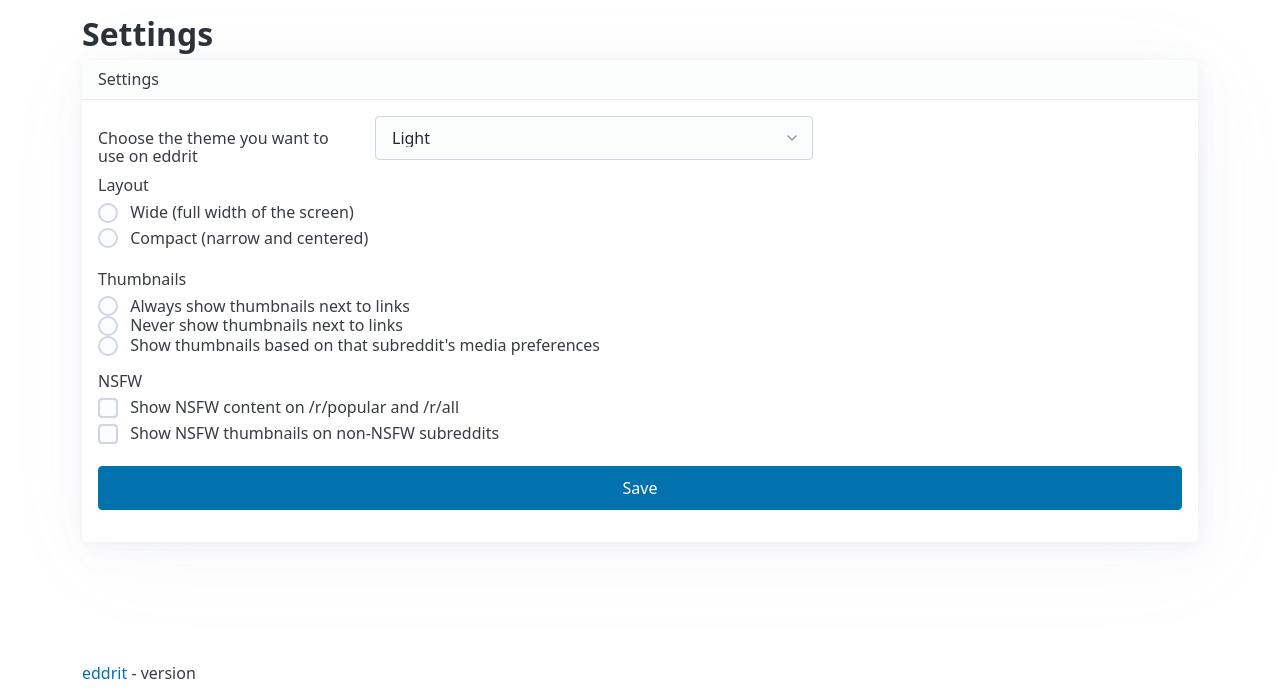
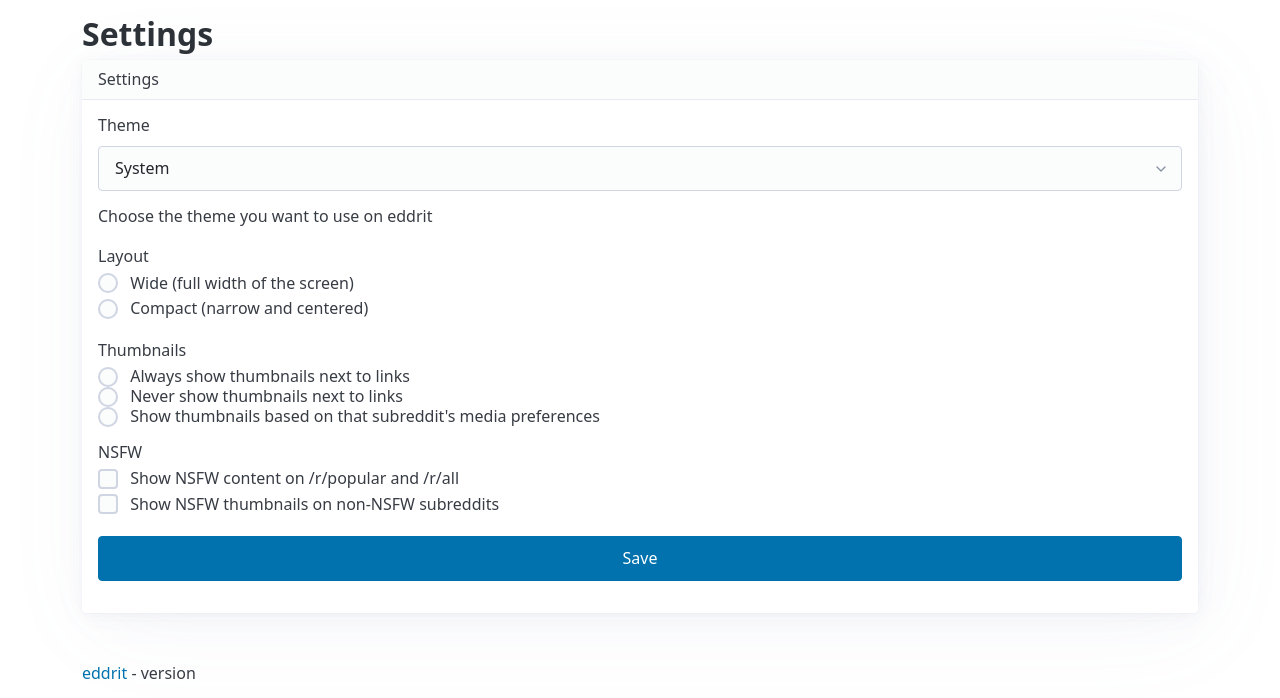
Before and after one commit to corenting/eddrit, a Python web app: template templates/settings.html in a window 1280 px wide. Shown: the part 102-800 px from the top of the page. Run offline with Jinja, Linux system fonts and the light colour scheme; the template is opened without the code that fills it, so the values that code supplies are empty.

Commit message:
fix: use cookies to handle theme

```diff
--- a/eddrit/models/settings.py
+++ b/eddrit/models/settings.py
@@ -12,6 +12,11 @@ class LayoutMode(Enum):
     WIDE = "wide"
     COMPACT = "compact"
 
+class Theme(Enum):
+    SYSTEM = "" # unset
+    LIGHT = "light"
+    DARK = "dark"
+
 
 @dataclass
 class Settings:
@@ -19,3 +24,4 @@ class Settings:
     thumbnails: ThumbnailsMode
     nsfw_popular_all: bool
     nsfw_thumbnails: bool
+    theme: Theme
--- a/eddrit/routes/common/context.py
+++ b/eddrit/routes/common/context.py
@@ -6,7 +6,7 @@ from urllib.parse import urlparse
 from starlette.requests import Request
 
 from eddrit import models
-from eddrit.models.settings import LayoutMode, ThumbnailsMode
+from eddrit.models.settings import LayoutMode, Theme, ThumbnailsMode
 from eddrit.routes.common.cookies import get_bool_setting_value_from_cookie
 
 EnumTypeVar = TypeVar("EnumTypeVar", bound=Enum)
@@ -51,6 +51,9 @@ def get_templates_common_context(
         ThumbnailsMode,
         ThumbnailsMode.SUBREDDIT_PREFERENCE,
     )
+    theme = _get_setting_with_default_fallback(
+        cookies_source, "theme", Theme, Theme.SYSTEM
+    )
 
     settings = models.Settings(
         layout=layout,
@@ -61,6 +64,7 @@ def get_templates_common_context(
         nsfw_thumbnails=get_bool_setting_value_from_cookie(
             "nsfw_thumbnails", cookies_source
         ),
+        theme=theme,
     )
 
     return {
--- a/eddrit/routes/pages/settings.py
+++ b/eddrit/routes/pages/settings.py
@@ -25,7 +25,7 @@ async def settings_submit(request: Request) -> Response:
         # and we can set directly
         if setting_value in ["on", "off"]:
             value_to_save = "1" if setting_value == "on" else "0"
-        # Else it's a radio, save value directly
+        # Else it's a radio, save value directly (with lower for theme)
         else:
             value_to_save = str(setting_value)
 
--- a/static/js/theme.js
+++ /dev/null
@@ -1,63 +0,0 @@
-const THEME_SYSTEM = "system";
-const THEME_LIGHT = "light";
-const THEME_DARK = "dark";
-
-const DARK_MODE_MEDIA_QUERY = window.matchMedia("(prefers-color-scheme: dark)");
-const THEME_LOCAL_STORAGE_KEY = "theme";
-
-function setTheme(theme) {
-	window.localStorage.setItem(THEME_LOCAL_STORAGE_KEY, theme);
-
-	// If not system theme, set theme directly
-	if (theme !== THEME_SYSTEM) {
-		document.getElementsByTagName("html")[0].setAttribute("data-theme", theme);
-	}
-	// Else, set the theme corresponding to matching dark mode media query
-	else {
-		document
-			.getElementsByTagName("html")[0]
-			.setAttribute(
-				"data-theme",
-				DARK_MODE_MEDIA_QUERY.matches ? THEME_DARK : THEME_LIGHT,
-			);
-	}
-}
-
-function getActiveTheme() {
-	// Check user preference first
-	const userTheme = window.localStorage.getItem(THEME_LOCAL_STORAGE_KEY);
-	if (userTheme) {
-		return userTheme;
-	}
-
-	// Else check media query theme
-	return DARK_MODE_MEDIA_QUERY.matches ? THEME_DARK : THEME_LIGHT;
-}
-
-function setupSettingsPage() {
-	const selectElement = document.getElementById("settings-theme-select");
-
-	// If no element, we are not on the settings page
-	if (selectElement == null) {
-		return;
-	}
-
-	// Set correct value in select
-	const currentTheme = getActiveTheme();
-	selectElement.value =
-		currentTheme[0].toUpperCase() + currentTheme.substring(1);
-
-	// Add listener for theme change
-	selectElement.addEventListener("change", () => {
-		let selectedTheme = selectElement.value.toLowerCase();
-		// handle system theme choice
-		if (selectedTheme === "") {
-			selectedTheme = THEME_SYSTEM;
-		}
-		setTheme(selectedTheme);
-	});
-}
-
-// On init
-setTheme(getActiveTheme());
-setupSettingsPage();
--- a/templates/base.html
+++ b/templates/base.html
@@ -1,5 +1,5 @@
 <!DOCTYPE html>
-<html lang="en">
+<html lang="en" data-theme="{{ settings.theme.value }}">
 
 <head>
     {% block head %}
@@ -76,7 +76,6 @@
     </div>
 </body>
 <script type="text/javascript" src="{{ url_for('static', path='js/main.js') }}"></script>
-<script type="text/javascript" src="{{ url_for('static', path='js/theme.js') }}"></script>
 <script type="text/javascript" src="{{ url_for('static', path='vendors/dashjs/dash.all.min.js') }}"></script>
 <script type="text/javascript" src="{{ url_for('static', path='vendors/videojs/video.min.js') }}"></script>
 
--- a/templates/settings.html
+++ b/templates/settings.html
@@ -13,6 +13,12 @@ checked
 {% macro setting_layout_checked(layout_mode) %}
 {% if settings.layout.value == layout_mode %}
 checked
+{% endif %}
+{% endmacro %}
+
+{% macro setting_theme_selected(theme) %}
+{% if settings.theme.value == theme %}
+selected
 {% endif %}
 {% endmacro %}
 
@@ -32,20 +38,18 @@ checked
 {# Theme #}
 <article class="needs-js">
     <header>Settings</header>
-    <div class="row settings-item align-items-baseline">
-        <div class="col-3">
-            Choose the theme you want to use on eddrit
-        </div>
-        <div class="col-5">
-            <select id="settings-theme-select">
-                <option selected>System</option>
-                <option>Light</option>
-                <option>Dark</option>
-            </select>
-        </div>
-    </div>
-
     <form action="/settings" method="post">
+        <fieldset>
+            <legend>Theme</legend>
+            <label for="theme">
+                <select name="theme" id="theme">
+                    <option {{ setting_theme_selected("") }} value="">System</option>
+                    <option {{ setting_theme_selected("light") }} value="light">Light</option>
+                    <option {{ setting_theme_selected("dark") }} value="dark">Dark</option>
+                </select>
+                Choose the theme you want to use on eddrit
+            </label>
+        </fieldset>
         <fieldset>
             <legend>Layout</legend>
             <label for="wide">
```
